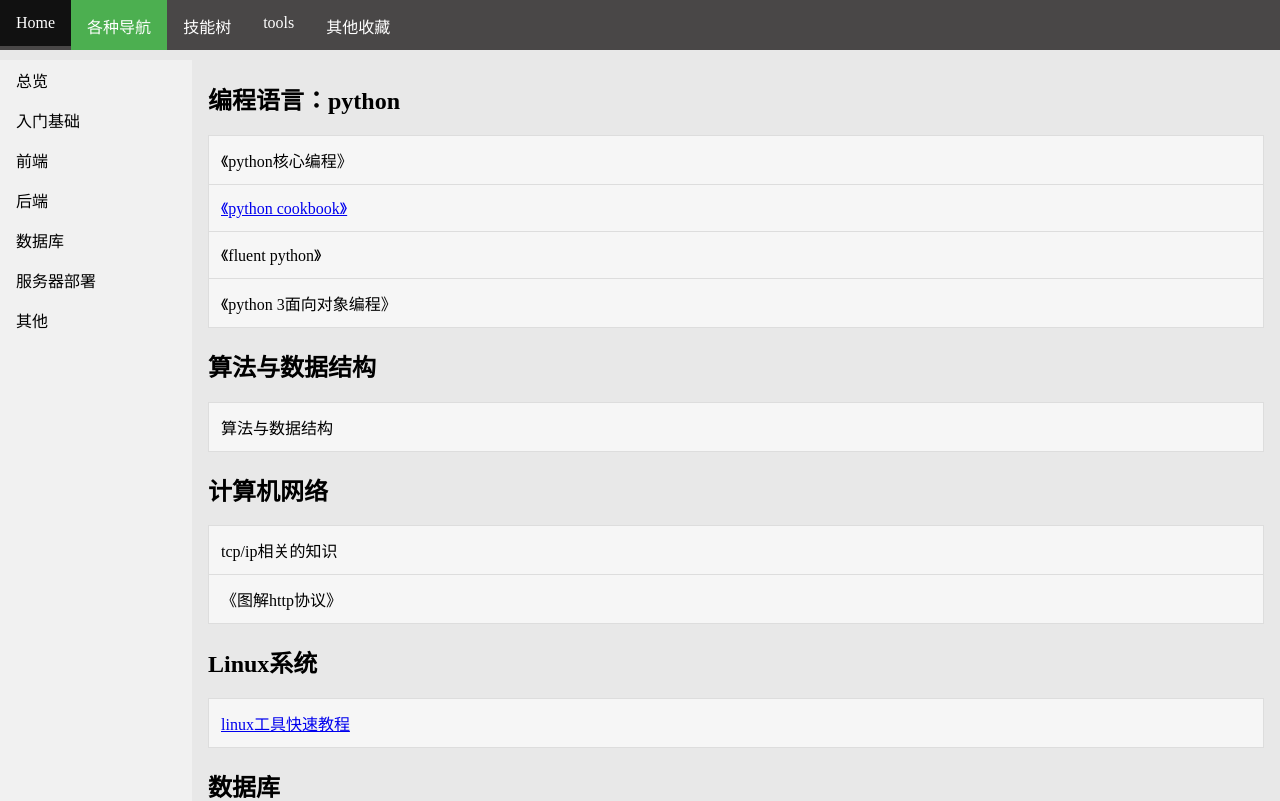
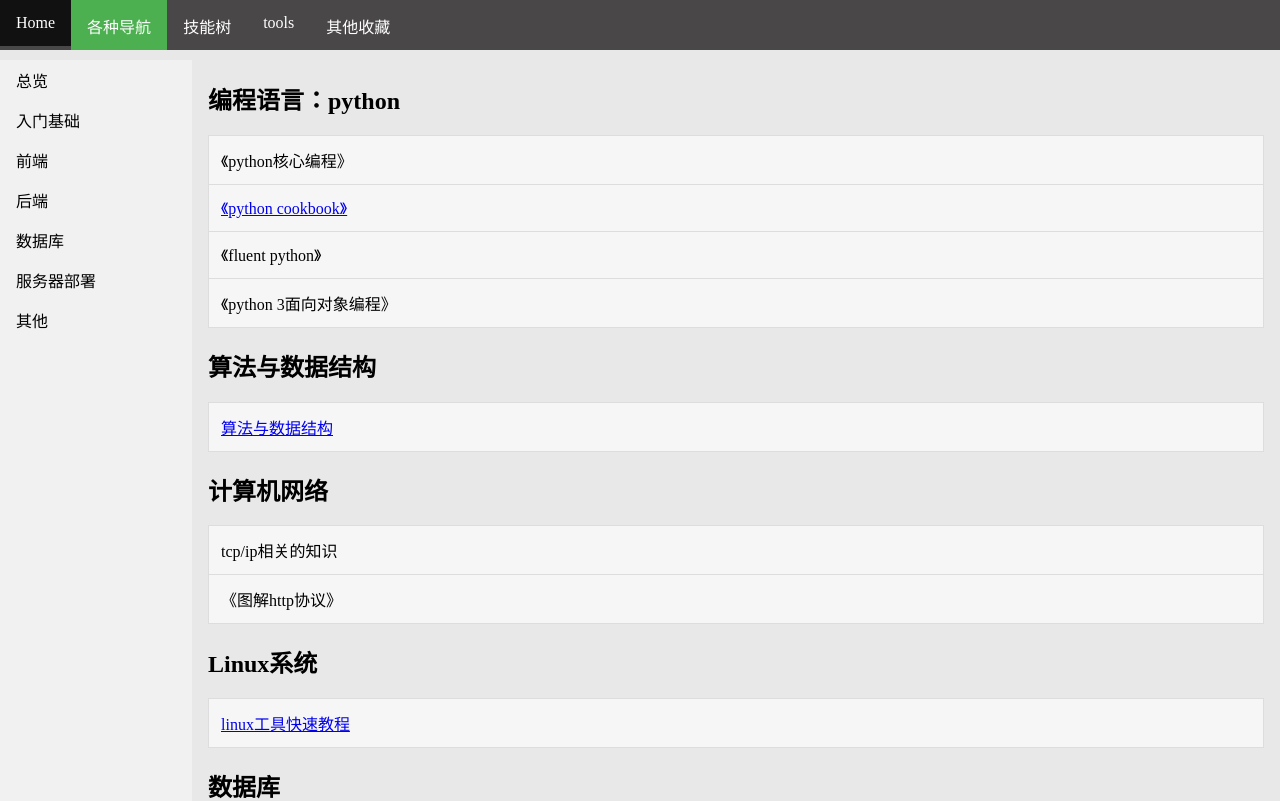
Before and after one commit to xxpasswd/my_collections, a Vue app: page /#/skill/skill_base in a window 1280 px wide. Shown: the top 801 px of the page. Built offline with nearby package versions, Linux system fonts and the light colour scheme.

Commit message:
add data struct

```diff
--- a/src/components/Home.vue
+++ b/src/components/Home.vue
@@ -21,6 +21,10 @@
             <th>2018-11-26--->2018-12-15</th>
             <th>2018-12-11</th>
         </tr>
+        <tr>
+            <th>python 数据结构</th>
+            <th>2019-01-10--->2019-02-30</th>
+        </tr>
     </table>
     <p>2018-10-17</p>
 </div>
--- a/src/components/skill_components/SkillBase.vue
+++ b/src/components/skill_components/SkillBase.vue
@@ -9,7 +9,7 @@
     </ul>
      <h2>算法与数据结构</h2>
      <ul>
-         <li><a>算法与数据结构</a></li>
+         <li><a href="http://interactivepython.org/runestone/static/pythonds/index.html">算法与数据结构</a></li>
      </ul>
      <h2>计算机网络</h2>
      <ul>
```
